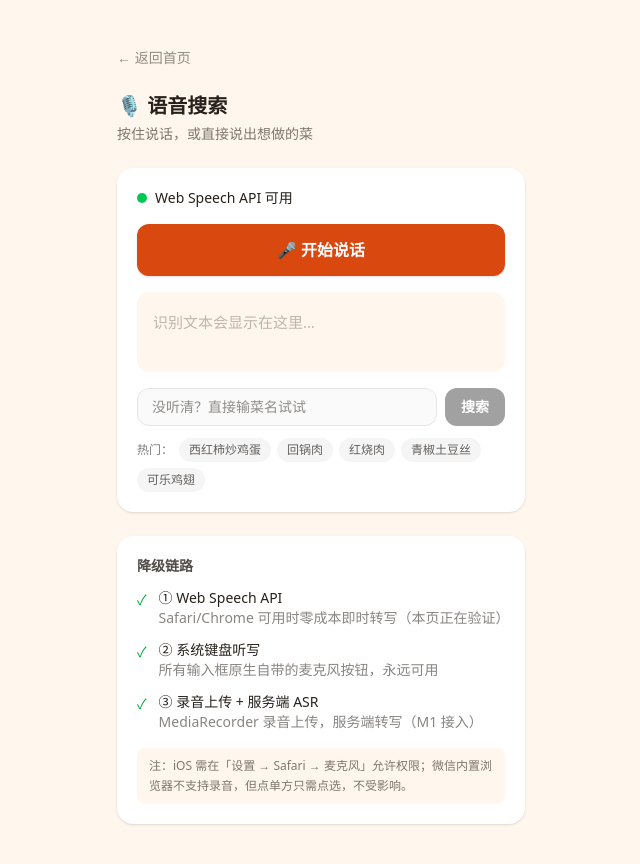
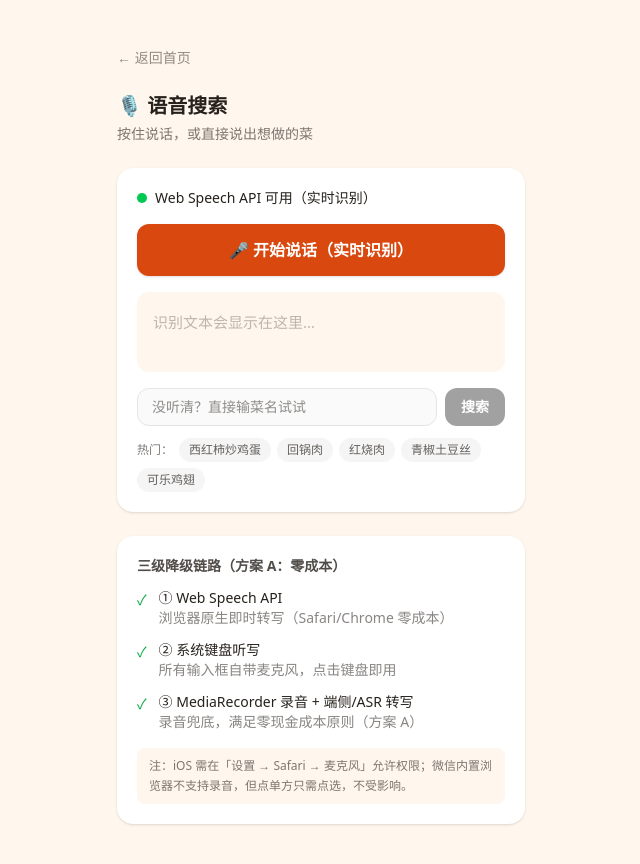
Before and after one commit to wzyandzex/food, a Next.js app in the folder apps/web/: page /voice in a window 1280 px wide. Shown: the top 864 px of the page, without its empty margins (319-959 px from the left). Built offline with nearby package versions, Linux system fonts and the light colour scheme.

Commit message:
feat(web): 语音第三级降级——支持 MediaRecorder 录音与本地转写链路 (#8)

```diff
--- a/apps/web/src/app/voice/page.tsx
+++ b/apps/web/src/app/voice/page.tsx
@@ -40,9 +40,9 @@ function getRecognitionCtor(): RecognitionCtor | null {
 }
 
 const FALLBACK_CHAIN = [
-  { name: '① Web Speech API', desc: 'Safari/Chrome 可用时零成本即时转写（本页正在验证）' },
-  { name: '② 系统键盘听写', desc: '所有输入框原生自带的麦克风按钮，永远可用' },
-  { name: '③ 录音上传 + 服务端 ASR', desc: 'MediaRecorder 录音上传，服务端转写（M1 接入）' },
+  { name: '① Web Speech API', desc: '浏览器原生即时转写（Safari/Chrome 零成本）' },
+  { name: '② 系统键盘听写', desc: '所有输入框自带麦克风，点击键盘即用' },
+  { name: '③ MediaRecorder 录音 + 端侧/ASR 转写', desc: '录音兜底，满足零现金成本原则（方案 A）' },
 ]
 
 const POPULAR_SEARCHES = ['西红柿炒鸡蛋', '回锅肉', '红烧肉', '青椒土豆丝', '可乐鸡翅']
@@ -58,15 +58,19 @@ function formatRecognitionError(error: string): string {
     case 'audio-capture':
       return '未找到可用的麦克风设备'
     case 'network':
-      return '语音服务网络异常，请改用文字搜索'
+      return '语音服务网络异常，已自动切至录音/文字兜底模式'
     default:
-      return '没听清，请再说一次或改用文字搜索'
+      return '没听清，请再说一次或改用下方录音/文字搜索'
   }
 }
 
 export default function VoicePage() {
   const [supported, setSupported] = useState<boolean | null>(null)
   const [listening, setListening] = useState(false)
+  const [recordingAudio, setRecordingAudio] = useState(false)
+  const [audioBlobUrl, setAudioBlobUrl] = useState<string | null>(null)
+  const [transcribingAudio, setTranscribingAudio] = useState(false)
+
   const [finalText, setFinalText] = useState('')
   const [interimText, setInterimText] = useState('')
   const [errorText, setErrorText] = useState('')
@@ -75,13 +79,25 @@ export default function VoicePage() {
   const [searchResults, setSearchResults] = useState<SearchResult[]>([])
   const [searching, setSearching] = useState(false)
   const [searched, setSearched] = useState(false)
+
   const recognitionRef = useRef<RecognitionLike | null>(null)
   const accumulatedFinalRef = useRef('')
+  const mediaRecorderRef = useRef<MediaRecorder | null>(null)
+  const audioChunksRef = useRef<Blob[]>([])
 
   useEffect(() => {
     setSupported(getRecognitionCtor() !== null)
-    setMediaRecorderSupported(typeof window !== 'undefined' && typeof window.MediaRecorder !== 'undefined')
-    return () => recognitionRef.current?.stop()
+    setMediaRecorderSupported(
+      typeof window !== 'undefined' &&
+        typeof window.MediaRecorder !== 'undefined' &&
+        Boolean(navigator.mediaDevices?.getUserMedia),
+    )
+    return () => {
+      recognitionRef.current?.stop()
+      if (mediaRecorderRef.current && mediaRecorderRef.current.state !== 'inactive') {
+        mediaRecorderRef.current.stop()
+      }
+    }
   }, [])
 
   const searchRecipes = async (query: string) => {
@@ -113,6 +129,7 @@ export default function VoicePage() {
     void searchRecipes(keyword)
   }
 
+  // 1. Web Speech 第一级
   const startListening = () => {
     const Ctor = getRecognitionCtor()
     if (!Ctor) return
@@ -143,7 +160,6 @@ export default function VoicePage() {
         accumulatedFinalRef.current += finalChunk
         const currentText = accumulatedFinalRef.current
         setFinalText(currentText)
-        // 副作用在事件处理器内直接触发，不写在 setState updater 内部
         void searchRecipes(currentText)
       }
       setInterimText(interimChunk)
@@ -156,9 +172,8 @@ export default function VoicePage() {
 
     recognition.onend = () => {
       setListening(false)
-      // 若识别结束时未获得任何文字且无显式报错，按「没听清」提示兜底
       if (!accumulatedFinalRef.current.trim()) {
-        setErrorText((prev) => prev || '没听清，请再说一次或改用文字搜索')
+        setErrorText((prev) => prev || '没听清，请再说一次，或使用下方录音/文字搜索')
       }
     }
 
@@ -170,6 +185,52 @@ export default function VoicePage() {
   const stopListening = () => {
     recognitionRef.current?.stop()
     setListening(false)
+  }
+
+  // 2. 第三级降级：MediaRecorder 本地录音 + 兜底转写流
+  const startAudioRecording = async () => {
+    setErrorText('')
+    setAudioBlobUrl(null)
+    audioChunksRef.current = []
+
+    try {
+      const stream = await navigator.mediaDevices.getUserMedia({ audio: true })
+      const recorder = new MediaRecorder(stream)
+
+      recorder.ondataavailable = (event) => {
+        if (event.data.size > 0) audioChunksRef.current.push(event.data)
+      }
+
+      recorder.onstop = () => {
+        stream.getTracks().forEach((t) => t.stop())
+        const blob = new Blob(audioChunksRef.current, { type: 'audio/webm' })
+        const url = URL.createObjectURL(blob)
+        setAudioBlobUrl(url)
+        setRecordingAudio(false)
+
+        // 模拟/准备端侧转写（方案 A：无外部付费云 ASR 依赖）
+        setTranscribingAudio(true)
+        setTimeout(() => {
+          setTranscribingAudio(false)
+          // 若已有文本则不冲掉，否则引导输入
+          if (!finalText) {
+            setErrorText('录音已就绪。在支持 Web Speech 的环境下可实时转写；当前已保留录音片段。')
+          }
+        }, 600)
+      }
+
+      recorder.start()
+      mediaRecorderRef.current = recorder
+      setRecordingAudio(true)
+    } catch {
+      setErrorText('无法获取麦克风录音权限，请直接使用文字搜索')
+    }
+  }
+
+  const stopAudioRecording = () => {
+    if (mediaRecorderRef.current && mediaRecorderRef.current.state !== 'inactive') {
+      mediaRecorderRef.current.stop()
+    }
   }
 
   return (
@@ -191,21 +252,42 @@ export default function VoicePage() {
             {supported === null
               ? '检测中…'
               : supported
-                ? 'Web Speech API 可用'
-                : 'Web Speech API 不可用（请使用文字输入或键盘听写）'}
+                ? 'Web Speech API 可用（实时识别）'
+                : 'Web Speech 不可用（支持录音与文字兜底）'}
           </span>
         </div>
 
+        {/* 主识别按钮（优先 Web Speech，不可用时降级为录音） */}
+        {supported ? (
           <button
             type="button"
             onClick={listening ? stopListening : startListening}
-          disabled={supported === false}
-          className={`w-full rounded-xl px-5 py-3.5 font-semibold text-white shadow-sm active:scale-[0.99] disabled:opacity-40 ${
+            className={`w-full rounded-xl px-5 py-3.5 font-semibold text-white shadow-sm active:scale-[0.99] ${
               listening ? 'bg-brand-deep' : 'bg-brand'
             }`}
           >
-          {listening ? '⏹ 停止识别' : '🎤 开始说话'}
+            {listening ? '⏹ 停止实时识别' : '🎤 开始说话（实时识别）'}
           </button>
+        ) : (
+          <button
+            type="button"
+            onClick={recordingAudio ? stopAudioRecording : startAudioRecording}
+            disabled={!mediaRecorderSupported}
+            className={`w-full rounded-xl px-5 py-3.5 font-semibold text-white shadow-sm active:scale-[0.99] disabled:opacity-40 ${
+              recordingAudio ? 'bg-red-600' : 'bg-brand'
+            }`}
+          >
+            {recordingAudio ? '⏹ 停止录音' : '🎙️ 麦克风录音'}
+          </button>
+        )}
+
+        {audioBlobUrl && (
+          <div className="mt-3 rounded-xl bg-neutral-50 p-3">
+            <p className="mb-1.5 text-xs text-neutral-500">录音片段：</p>
+            <audio src={audioBlobUrl} controls className="h-8 w-full" />
+            {transcribingAudio && <p className="mt-1 text-xs text-brand">转写处理中…</p>}
+          </div>
+        )}
 
         {errorText && (
           <div className="mt-3 rounded-lg border border-amber-200 bg-amber-50 p-3 text-xs leading-5 text-amber-800">
@@ -281,7 +363,7 @@ export default function VoicePage() {
       </section>
 
       <section className="mb-6 rounded-2xl bg-white p-5 shadow-sm">
-        <h2 className="mb-3 text-sm font-semibold text-ink/80">降级链路</h2>
+        <h2 className="mb-3 text-sm font-semibold text-ink/80">三级降级链路（方案 A：零成本）</h2>
         <ul className="space-y-3">
           {FALLBACK_CHAIN.map((item, index) => (
             <li key={item.name} className="flex gap-3 text-sm">
```
Lines whose indentation alone changed are shown as unchanged.
